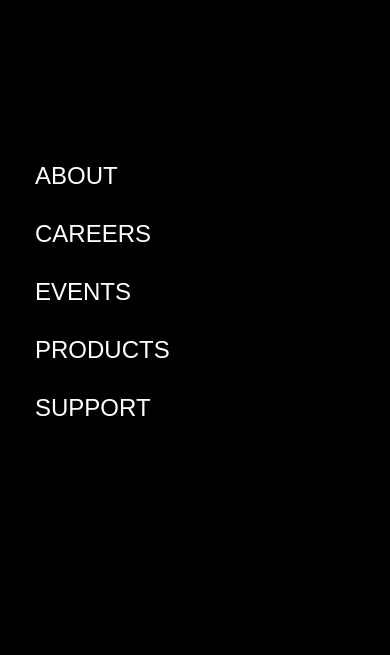
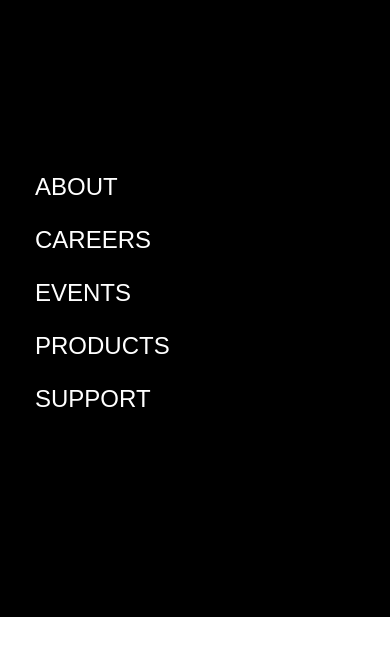
Before and after one commit to elizabet-bagdasaryan/loopstudios, a plain HTML site: page index.html in a window 390 px wide. Both pictures are taken after a click on the picture 348 px from the left and 56 px from the top of the page. Shown: the part 139-794 px from the top of the page. Drawn offline with Linux system fonts and the light colour scheme.

Commit message:
final commit

```diff
--- a/index.html
+++ b/index.html
@@ -13,12 +13,13 @@
         <h2>loopstudios</h2>
         <img src="./img/x.svg" id="exit" />
       </div>
-
-      <p>About</p>
-      <p>Careers</p>
-      <p>Events</p>
-      <p>Products</p>
-      <p>Support</p>
+      <div id="navbar-mobile">
+        <a href="">About</a>
+        <a href="">Careers</a>
+        <a href="">Events</a>
+        <a href="">Products</a>
+        <a href="">Support</a>
+      </div>
     </div>
     <div id="whole-page">
       <div class="background-section">
@@ -26,11 +27,11 @@
           <h2>loopstudios</h2>
           <img src="./img/horizontal-lines.png" id="menu" />
           <div id="navbar">
-            <p>About</p>
-            <p>Careers</p>
-            <p>Events</p>
-            <p>Products</p>
-            <p>Support</p>
+            <a href="">About</a>
+            <a href="">Careers</a>
+            <a href="">Events</a>
+            <a href="">Products</a>
+            <a href="">Support</a>
           </div>
         </header>
 
--- a/styles.css
+++ b/styles.css
@@ -150,7 +150,7 @@ footer span {
   display: block;
   color: white;
   background-color: black;
-  height: 100vh;
+  height: 100%;
   padding: 40px 35px;
 }
 .visible div {
@@ -163,10 +163,17 @@ footer span {
   width: 20px;
   margin-top: 50px;
 }
-.visible p {
+.visible a {
   font-size: 24px;
   text-transform: uppercase;
-  margin: 30px 0;
+  text-decoration: none;
+  color: white;
+}
+
+#navbar-mobile {
+  display: block;
+  width: 50px;
+  line-height: 50px;
 }
 .visible h2 {
   font-size: 40px;
@@ -184,16 +191,20 @@ footer span {
   #navbar {
     display: flex;
     margin-top: 42px;
+    color: white;
+    text-decoration: none;
   }
-  #navbar p {
+  #navbar a {
     margin: 0 10px;
     background-image: linear-gradient(white, white);
     background-size: 0 2px, auto;
     background-repeat: no-repeat;
     background-position: center;
     transition: all 0.2s ease-out;
+    color: white;
+    text-decoration: none;
   }
-  #navbar p:hover {
+  #navbar a:hover {
     background-size: 100% 1px, auto;
     cursor: pointer;
   }
```
Also changed, not shown: 1 other file.
